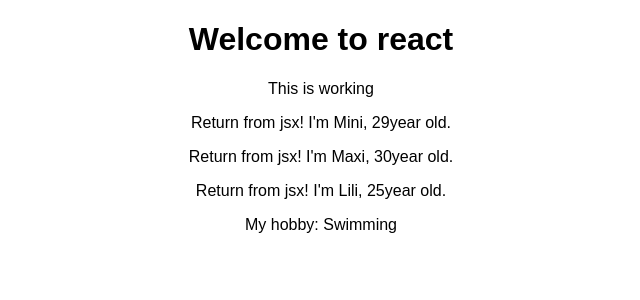
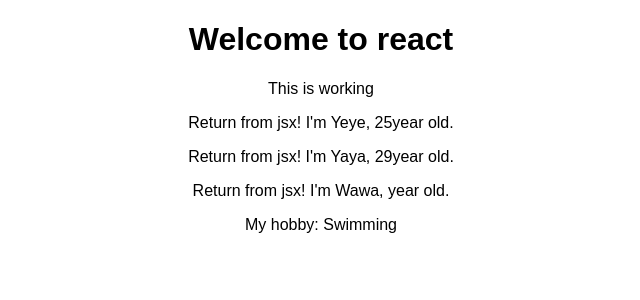
Before and after one commit to sb1989/my_first_react_app, a React (Create React App) app: page / in a window 1280 px wide. Shown: the top 300 px of the page, without its empty margins (319-959 px from the left). Built offline with nearby package versions, Linux system fonts and the light colour scheme.

Commit message:
use state

```diff
--- a/src/App.js
+++ b/src/App.js
@@ -3,15 +3,22 @@
 import Person from './Person/Person';
 
 class App extends Component {
+  state = {
+    persons : [
+      {name: 'Yeye', age: 25},
+      {name: 'Yaya', age: 29},
+      {name: 'Wawa', age: 26}
+    ]
+  }
   render() {
     return (
       //jsx
       <div className="App">
         <h1>Welcome to react</h1>
         <p>This is working</p>
-        <Person name='Mini' age = '29'/>
-        <Person name = 'Maxi' age ='30'/>
-        <Person name ='Lili' age ='25'>My hobby: Swimming</Person>
+        <Person name = {this.state.persons[0].name} age = {this.state.persons[0].age}/>
+        <Person name = {this.state.persons[1].name} age = {this.state.persons[1].age}/>
+        <Person name = {this.state.persons[2].name} age = {this.state.persons[2].agee}>My hobby: Swimming</Person>
       </div>
     );
     //return React.createElement('div', null, React.createElement('h1', {className: 'App'}, 'Hi I\'m a react App!!!'))
```
